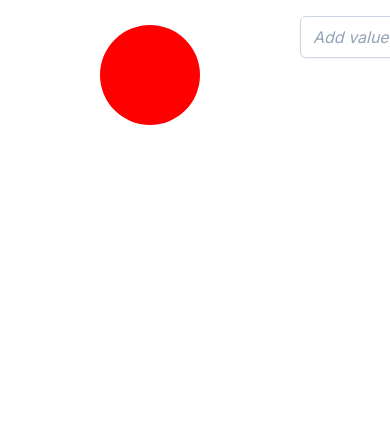
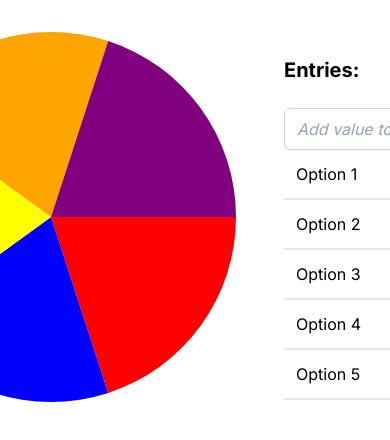
Before and after one commit to devlak2001/random, a Next.js app: page /spinner in a window 390 px wide. Shown: the top 440 px of the page. Built offline with nearby package versions, Linux system fonts and the light colour scheme.

Commit message:
created useWindowSize custom hook, used it to make canvas responsive

```diff
--- a/app/spinner/page.tsx
+++ b/app/spinner/page.tsx
@@ -3,8 +3,15 @@ import { useEffect, useRef, useState } from "react";
 
 export default function Spinner() {
   const canvasRef = useRef(null);
+  const windowSize = useWindowSize();
   const [currentValue, setCurrentValue] = useState<string>("");
-  const [values, setValues] = useState<Array<string>>([]);
+  const [values, setValues] = useState<Array<string>>([
+    "Option 1",
+    "Option 2",
+    "Option 3",
+    "Option 4",
+    "Option 5",
+  ]);
   const [emptyInputError, setEmptyInputError] = useState<boolean>(false);
 
   useEffect(() => {
@@ -47,13 +54,24 @@ export default function Spinner() {
       ctx.closePath();
     }
 
-    drawSlices(canvas.width / 2, canvas.height / 2, 50, values.length);
-  }, [values]);
+    drawSlices(
+      canvas.width / 2,
+      canvas.height / 2,
+      canvas.height / 2,
+      values.length
+    );
+  }, [values, windowSize]);
 
   return (
-    <div className="flex items-start">
-      <canvas ref={canvasRef}></canvas>
-      <div className="pt-4">
+    <div className="flex items-start justify-center">
+      <canvas
+        ref={canvasRef}
+        width={windowSize.width < 400 ? windowSize.width - 20 : 400}
+        height={windowSize.width < 400 ? windowSize.width - 20 : 400}
+        className="pt-8 mr-12"
+      ></canvas>
+      <div className="pt-14">
+        <h3 className="font-bold text-xl mb-6">Entries:</h3>
         <label className="relative flex items-center w-60">
           <span className="sr-only">Search</span>
           <span
@@ -83,7 +101,7 @@ export default function Spinner() {
             </svg>
           </span>
           <span
-            className={`absolute left-3 bottom-10 text-xs text-red-600 transition-transform ${
+            className={`absolute bottom-10 text-xs text-red-600 transition-transform ${
               emptyInputError ? "scale-100" : "scale-0"
             }`}
           >
@@ -150,3 +168,30 @@ export default function Spinner() {
     </div>
   );
 }
+
+function useWindowSize() {
+  const [windowSize, setWindowSize] = useState<{
+    width: number;
+    height: number;
+  }>({
+    width: window.innerWidth,
+    height: window.innerHeight,
+  });
+
+  function handleResize() {
+    setWindowSize({
+      ...windowSize,
+      width: window.innerWidth,
+      height: window.innerHeight,
+    });
+  }
+
+  useEffect(() => {
+    window.addEventListener("resize", handleResize);
+    return () => {
+      window.removeEventListener("resize", handleResize);
+    };
+  }, []);
+
+  return windowSize;
+}
```
